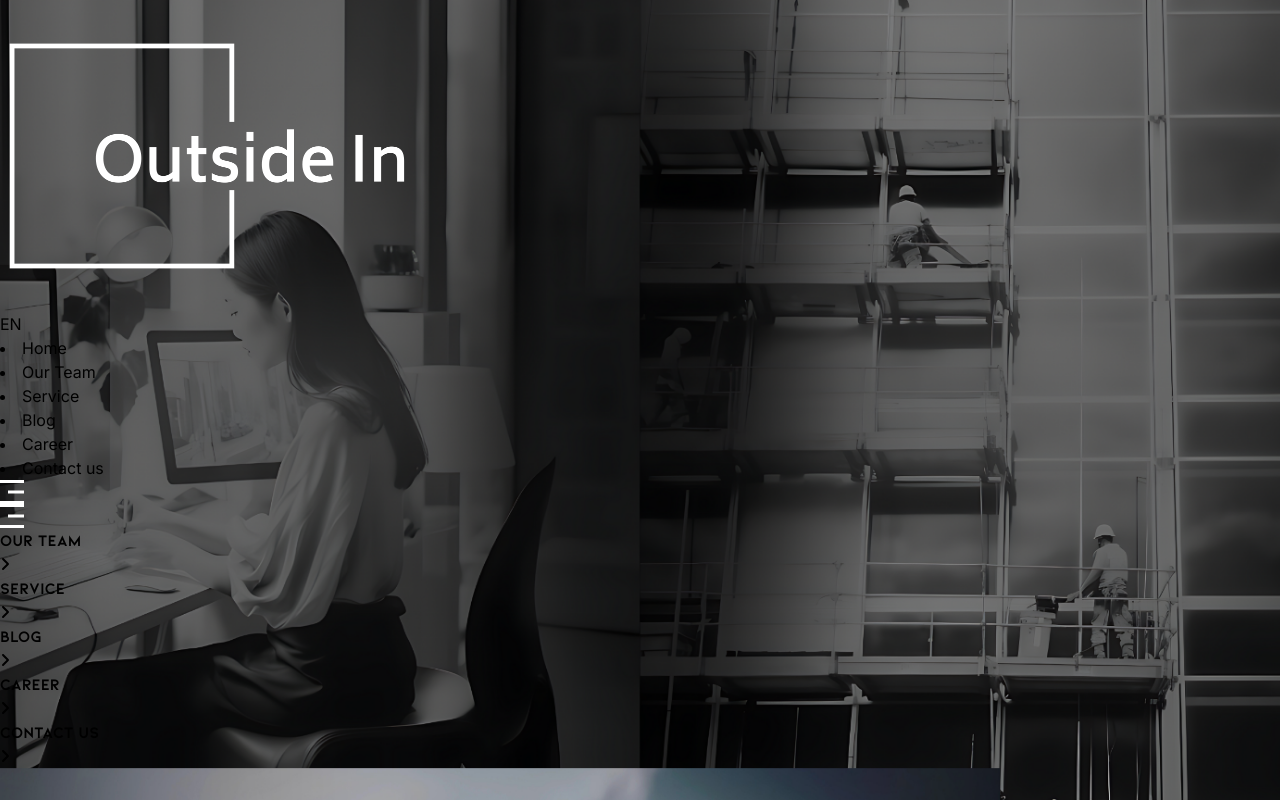
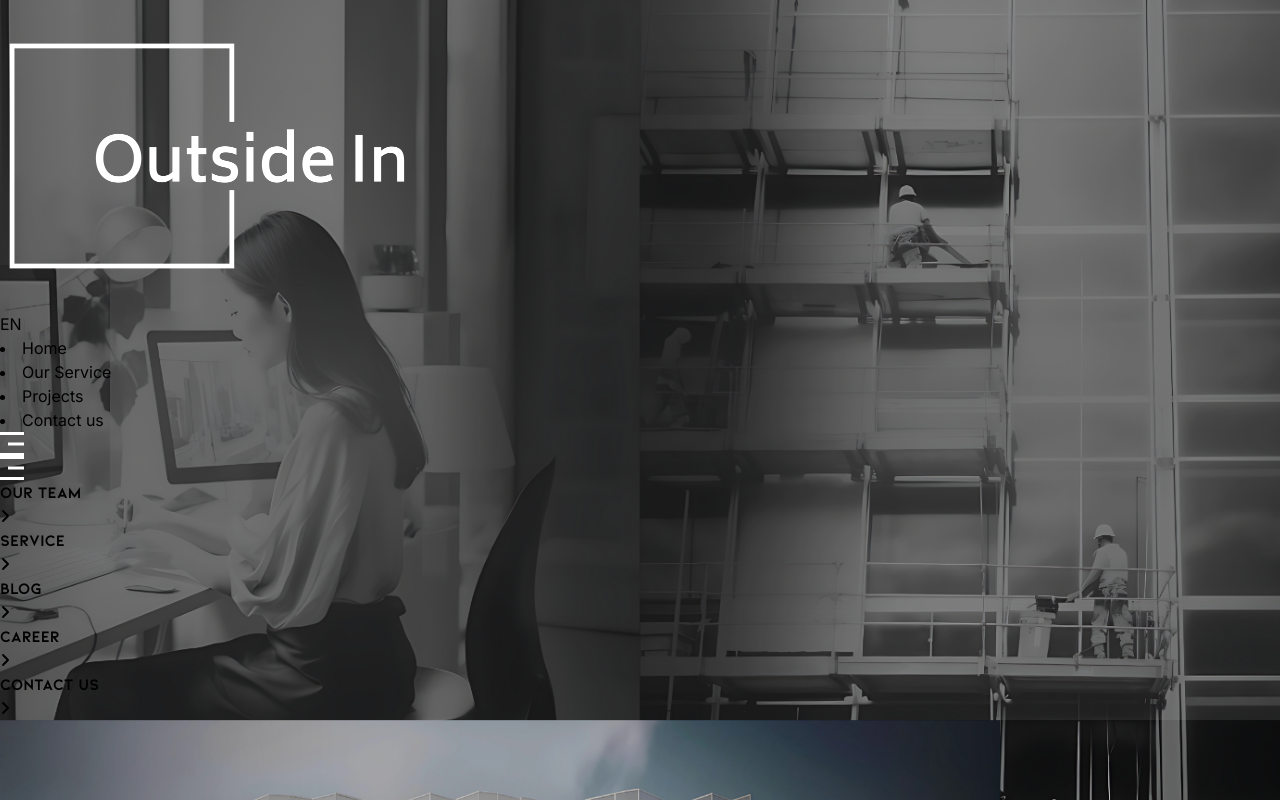
Before and after one commit to RiwRiwara/outside-in, a Next.js app: page /en in a window 1280 px wide. Shown: the top 800 px of the page. Built offline with nearby package versions, Linux system fonts and the light colour scheme.

Commit message:
Update homepage

```diff
--- a/src/app/[lang]/page.tsx
+++ b/src/app/[lang]/page.tsx
@@ -68,9 +68,9 @@ const Home: FC<HomeProps> = ({ params }) => {
           <Desktop_HomeSectionFourth page={page} lang={params.lang} />
         </div>
       </div>
-      <div>
+      <div className="bg-[#383838]">
         <div className="2xl:block xl:block lg:block hidden">
-          <ContactForm page={page} lang={params.lang} />
+          {/* <ContactForm page={page} lang={params.lang} /> */}
         </div>
       </div>
     </Layout>
--- a/src/components/slideshow/index.tsx
+++ b/src/components/slideshow/index.tsx
@@ -12,7 +12,8 @@ import DesktopImage3 from "@/../assets/images/home/background/sectionfirst/deskt
 
 const Slideshow: FC = () => {
   const mobileImageLists = [MobileImage1, MobileImage2, MobileImage3];
-  const desktopImageLists = [DesktopImage1, DesktopImage2, DesktopImage3];
+  // const desktopImageLists = [DesktopImage1, DesktopImage2, DesktopImage3];
+  const desktopImageLists = [DesktopImage1];
   const settings = {
     dots: false,
     infinite: true,
--- a/src/components/topbar/index.tsx
+++ b/src/components/topbar/index.tsx
@@ -17,21 +17,29 @@ const desktopMenuLists = [
     route: "/",
   },
   {
-    title: "Our Team",
-    route: "/ourteam",
-  },
-  {
-    title: "Service",
+    title: "Our Service",
     route: "/services",
   },
   {
-    title: "Blog",
-    route: "/blogs",
+    title: "Projects",
+    route: "#",
   },
-  {
-    title: "Career",
-    route: "/career",
-  },
+  // {
+  //   title: "Our Team",
+  //   route: "/ourteam",
+  // },
+  // {
+  //   title: "Service",
+  //   route: "/services",
+  // },
+  // {
+  //   title: "Blog",
+  //   route: "/blogs",
+  // },
+  // {
+  //   title: "Career",
+  //   route: "/career",
+  // },
   {
     title: "Contact us",
     route: "/contact",
@@ -106,14 +114,16 @@ export const Topbar: FC<topbarProps> = ({ lang }) => {
 
   const ref = useRef(null);
   const { scrollY } = useScroll({ target: ref });
+
   const backgroundColor = useTransform(
     scrollY,
     [0, 100],
     [
-      `${pathname.includes("/blogs/") ? "#171717DD" : "transparent"}`,
-      "#171717DD",
+      `${pathname.includes("/blogs/") ? "rgba(217, 217, 217, 0.1)" : "rgba(217, 217, 217, 0.1)"}`,
+      "rgba(217, 217, 217, 0.1)",
     ]
   );
+
 
   const changeLang = () => {
     const switchLang = lang === "th" ? "en" : "th";
--- a/src/sections/Home/Desktop/index.tsx
+++ b/src/sections/Home/Desktop/index.tsx
@@ -113,7 +113,7 @@ export const Desktop_HomeSectionSecond: FC<DesktopSectionFirstProps> = ({
               }}
             ></p>
             <p
-              className={`text-[18px] font-[400] mt-6 ${
+              className={`text-[18px] font-[400] mt-6 text-black/60 ${
                 lang === "en" ? "ttfors" : "fcsubject_regular"
               }`}
             >
@@ -162,7 +162,11 @@ export const Desktop_HomeSectionThird: FC<DesktopSectionFirstProps> = ({
               lang === "en" ? "fcsubject_bold" : "fcsubject_bold"
             }`}
           >
-            {page.home.section3.desktop.title2}
+            {page.home.section3.desktop.title2_first}
+            <span style={{ color: "#4ABB90" }}>
+              {page.home.section3.desktop.title2_mid}
+            </span>
+            {page.home.section3.desktop.title2_second}
           </h1>
           <p
             dangerouslySetInnerHTML={{
@@ -183,24 +187,25 @@ export const Desktop_HomeSectionFourth: FC<DesktopSectionFirstProps> = ({
   lang,
 }) => {
   return (
-    <section className="relative min-h-screen h-auto w-[65%] m-auto pb-20 pt-32">
+    <section className="bg-[#383838]">
+      <div className="relative min-h-screen h-auto w-[70%] m-auto pb-20 pt-32 ">
         <div>
           <h2
-          className={`text-black text-[18px] font-[500] ${
+            className={`text-white text-[18px] font-[500] ${
               lang === "en" ? "ttfors" : "fcsubject_regular"
             }`}
           >
             {page.home.section4.desktop.title1}
           </h2>
           <h1
-          className={`text-black text-[58px] font-[600] ${
+            className={`text-white text-[58px] font-[600] ${
               lang === "en" ? "kiona_bold" : "fcsubject_bold"
             } uppercase`}
           >
             {page.home.section4.desktop.title2}
           </h1>
         </div>
-      <div className="mt-12 flex justify-center items-center gap-14 flex-wrap">
+        <div className="mt-12 flex justify-center flex-row items-center gap-14 flex-wrap">
           {blogLists.map((item, idx) => (
             <div
               key={idx}
@@ -218,14 +223,14 @@ export const Desktop_HomeSectionFourth: FC<DesktopSectionFirstProps> = ({
               </div>
               <div className="mt-14">
                 <h2
-                className={`text-[18px] text-black text-[500] ${
+                  className={`text-[18px] text-white text-[500] ${
                     lang === "en" ? "kiona_bold" : "kiona_bold"
                   }`}
                 >
                   {item.title}
                 </h2>
                 <p
-                className={`text-[16px] text-black text-[500] mt-3 ${
+                  className={`text-[16px] text-white text-[500] mt-3 ${
                     lang === "en" ? "ttfors" : "fcsubject_regular"
                   }`}
                 >
@@ -235,7 +240,7 @@ export const Desktop_HomeSectionFourth: FC<DesktopSectionFirstProps> = ({
               <div className="mt-8">
                 <button
                   type="button"
-                className="text-white bg-black py-2 px-12 text-[14px]"
+                  className="text-white bg-[#4ABB90] py-2 px-12 text-[14px] rounded"
                 >
                   Read more
                 </button>
@@ -243,6 +248,7 @@ export const Desktop_HomeSectionFourth: FC<DesktopSectionFirstProps> = ({
             </div>
           ))}
         </div>
+      </div>
     </section>
   );
 };
```
Also changed, not shown: src/dictionaries/th.json. Lines whose indentation alone changed are shown as unchanged.
